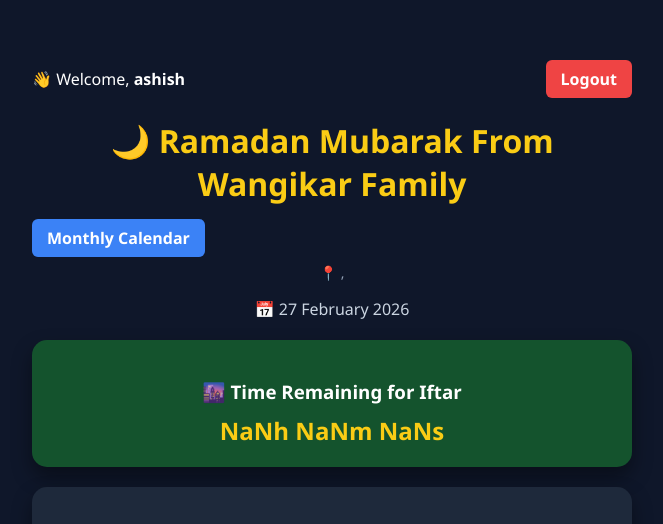
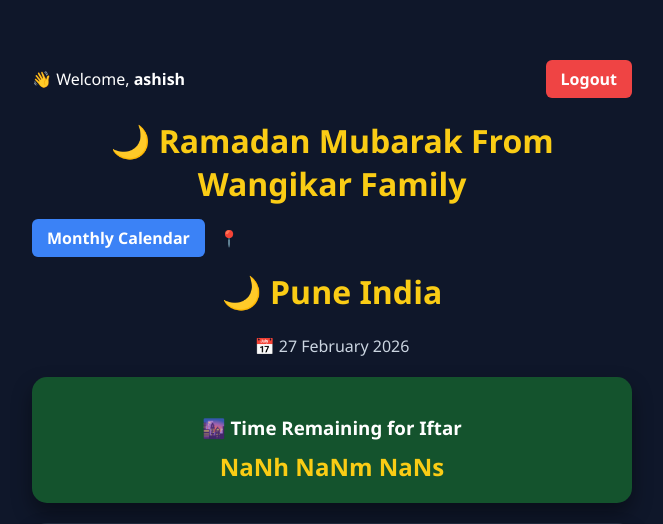
Before and after one commit to sevadnya/ramadan_app, a Flask app: page / in a window 1280 px wide. Shown: the top 524 px of the page, without its empty margins (308-971 px from the left). Run offline with Flask 3, Linux system fonts and the light colour scheme; a user stored in the database is signed in; data that the repository does not hold is empty.

Commit message:
Update index.html

```diff
--- a/templates/index.html
+++ b/templates/index.html
@@ -18,9 +18,9 @@
     <h1>🌙 Ramadan Mubarak From Wangikar Family</h1>
 <a href="{{ url_for('monthly_calendar') }}" class="btn-secondary">Monthly Calendar</a>
 
-    <p class="location">
-        📍 {{ city }}, {{ country }}
-    </p>
+
+        📍 <h1>🌙 Pune India</h1>
+
 
     <p class="date">📅 {{ today }}</p>
 
```
